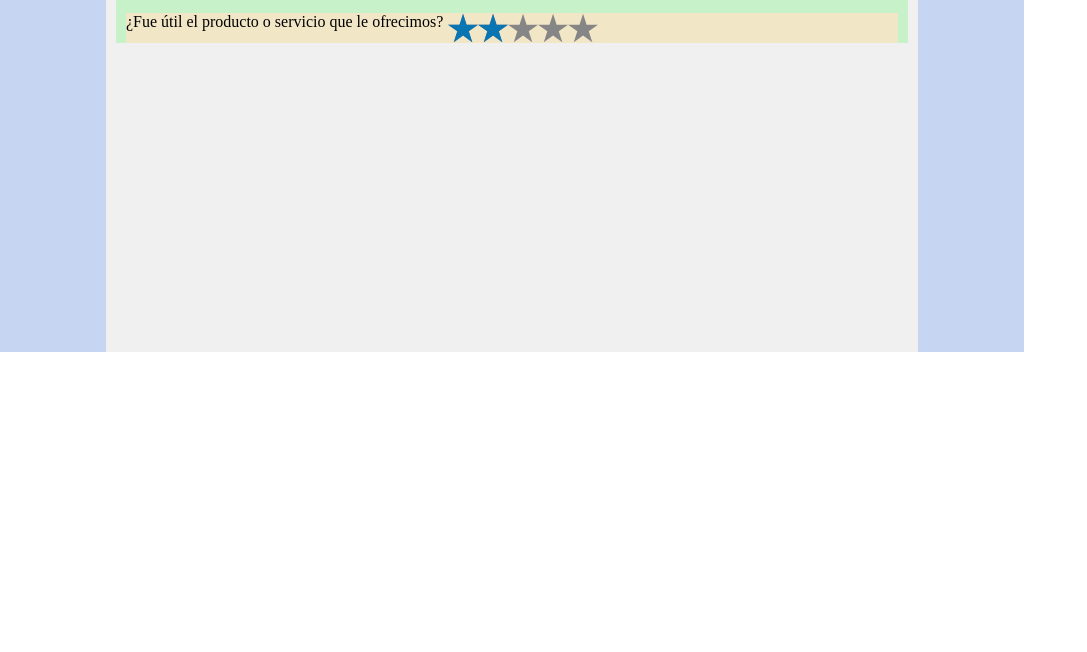
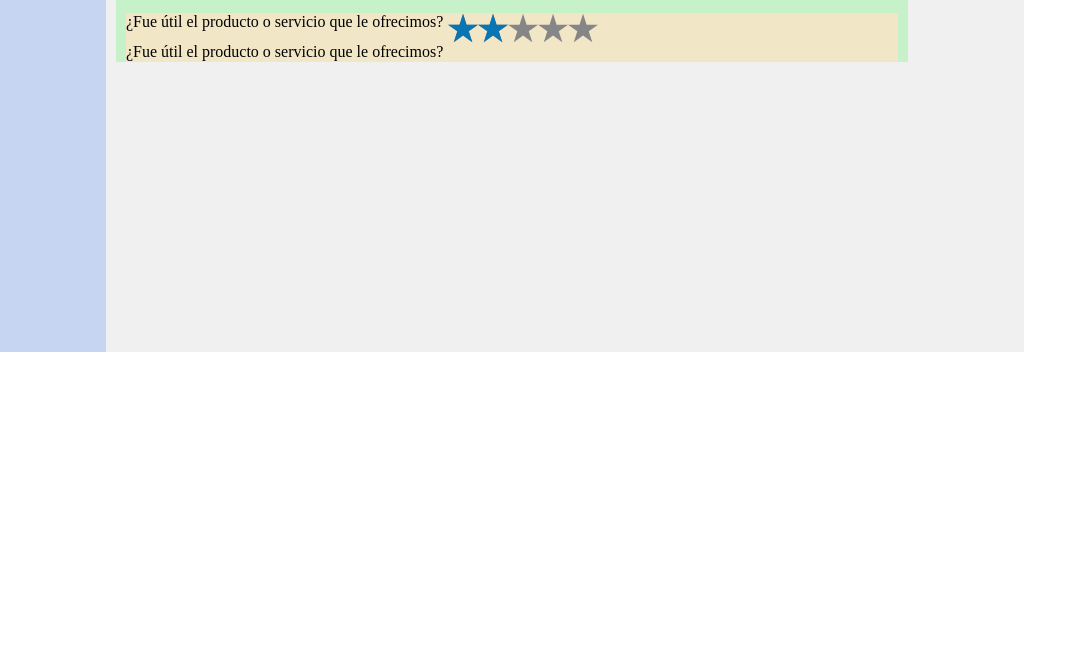
Before and after one commit to ennima/test, a plain HTML site: page ui/index.html in a window 1280 px wide. Shown: the part 148-800 px from the top of the page, without its empty margins (0-1087 px from the left). Drawn offline with Linux system fonts and the light colour scheme.

Commit message:
Question generator

```diff
--- a/ui/index.html
+++ b/ui/index.html
@@ -5,7 +5,7 @@
 	<title>Encuesta de Calidad</title>
 	<link rel="stylesheet" href="./css/vendor/normalize.css">
 	<link rel="stylesheet" href="./css/vendor/jquery.rateyo.min.css">
-	<link rel="stylesheet" href="./css/bps_theme.css">
+	<link rel="stylesheet" href="./css/bps_theme2.css">
 </head>
 <body>
 	<!-- <div id="rateYo"></div> -->
@@ -27,9 +27,16 @@
 						<li>
 							<input type="hidden" name="id" value="1">
 							<input type="hidden" name="texto" value="¿Fue útil el producto o servicio que le ofrecimos?">
-							<div class="texto">¿Fue útil el producto o servicio que le ofrecimos?</div>
-							<div class="rating">
+							<div class="texto_div">¿Fue útil el producto o servicio que le ofrecimos?</div>
+							<div class="rating_div">
+								<div id="rateYo_1"><li>
+							<input type="hidden" name="id" value="1">
+							<input type="hidden" name="texto" value="¿Fue útil el producto o servicio que le ofrecimos?">
+							<div class="texto_div">¿Fue útil el producto o servicio que le ofrecimos?</div>
+							<div class="rating_div">
 								<div id="rateYo_1"></div>
+							</div>
+						</li>
 							</div>
 						</li>
 					</ul>
--- /dev/null
+++ b/ui/scss/bps_theme2.scss
@@ -0,0 +1,97 @@
+
+$background_color:#f0f0f0;
+$row_separation_color:#dadada;
+$neutral_color:#868686;
+$institutional_color:#0975b2;
+$text_color:#363636;
+
+$title_size:1.5em;
+$subtitle_size:1em;
+$text_size:0.5em;
+
+$test_color:(#c6d5f1, #dec6f1, #c6f1c9, #f1c6c6, #f1e6c6, #c6f1f1);
+
+#tablet_container{
+	background-color: $background_color;
+	width: 1024px;
+    height: 500px;
+    display: flex;
+    overflow: scroll;
+}
+
+#tablet_container #col1, #tablet_container #col2,#tablet_container #col3{
+	display:flex;
+	float:left;
+}
+
+#tablet_container #col1,#tablet_container #col3
+{
+	width: 106px;
+	background-color: nth($test_color,1);
+}
+#tablet_container #col2{
+	width: 812px;
+
+	#col2_padding{
+		width: 100%;
+		padding: 0px 10px;
+
+		#header{
+			background-color: nth($test_color,2);
+			width: 100%;
+			#logo_container{
+				background-color: nth($test_color,4);
+				width: 100%;
+				height: 80px;
+			}
+			#title{
+				background-color: nth($test_color,4);
+				font-size: $title_size;
+				text-align: center;
+			}
+			#subtitle{
+				font-size: $subtitle_size;
+				text-align: center;
+			}
+
+		}
+
+		#content{
+			background-color: nth($test_color,3);
+			width: 100%;
+			#table_title{
+				width: 100%;
+				font-size: $subtitle_size;
+				font-weight: bold;
+				text-align: end;
+			}
+			#separador{
+				width: 100%;
+				height: 1px;
+				background-color: $neutral_color;
+			}
+			ul{
+				padding: 0px 10px;
+				list-style: none;
+				li{
+					background-color: nth($test_color,5);
+					display: inline-flex;
+					width: 100%;
+
+					.texto_div{
+						width: 50%;
+						float: left;
+						background-color: nth($test_color,5);
+					}
+					.rating_div{
+						width: 50%;
+						float: left;
+						background-color: nth($test_color,6);
+					}
+				}
+			}
+
+
+		}
+	}
+}
```
Also changed, not shown: ui/css/bps_theme2.css (added), ui/scss/bps_theme2.css (added), 3 other files.
